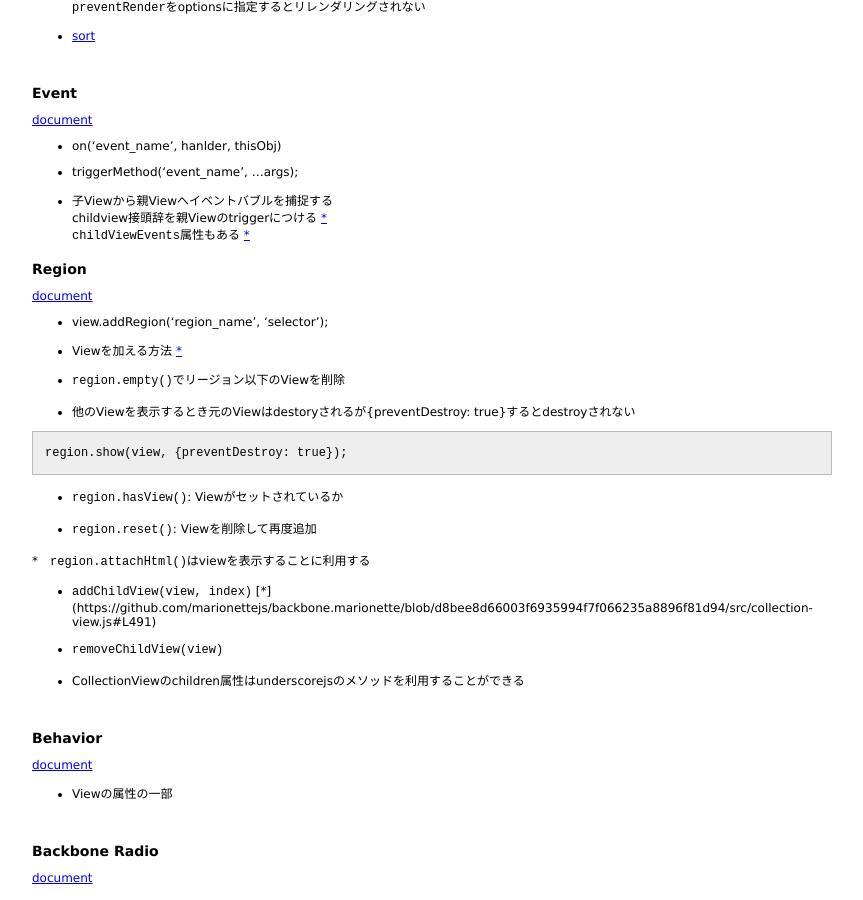
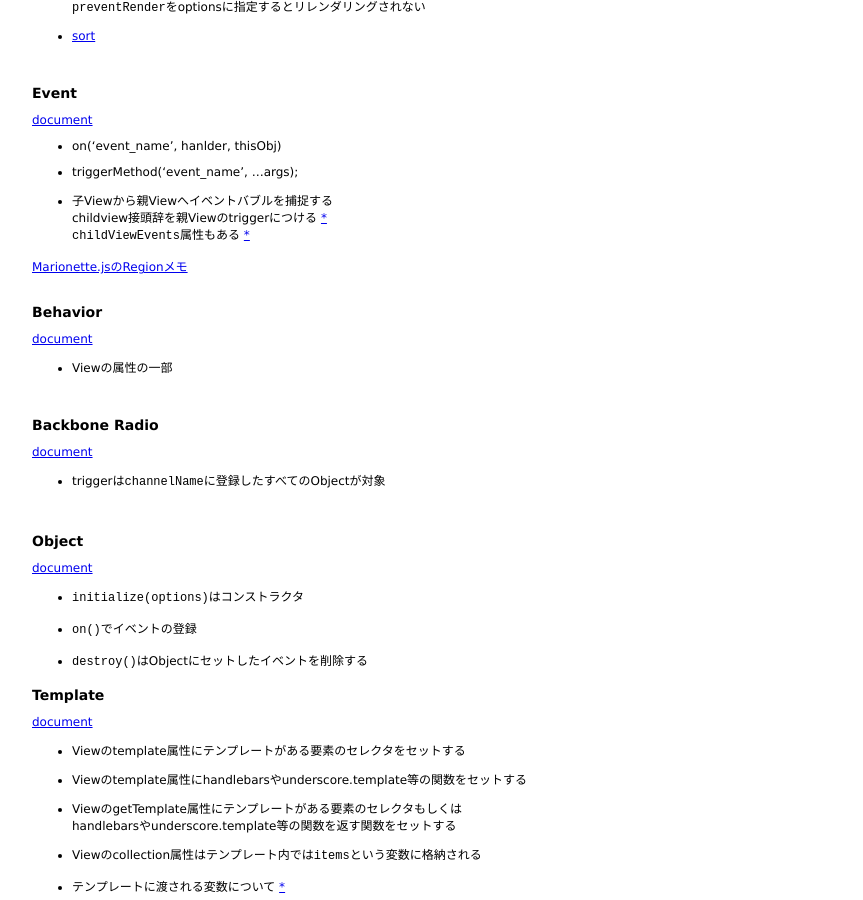
Before and after one commit to 38elements/38elements.github.com, a Jekyll site: the page built from _posts/2016-09-11-backbone_marionette.md, in a window 1280 px wide and 900 px high, scrolled down 1453 px. Shown: the whole window, without its empty margins (208-1071 px from the left). Built offline with Jekyll 4.4.1, drawn with Linux system fonts in a browser that asks for light colours.

Commit message:
Update 2016-09-11-backbone_marionette.md

````diff
--- a/_posts/2016-09-11-backbone_marionette.md
+++ b/_posts/2016-09-11-backbone_marionette.md
@@ -108,34 +108,7 @@ childview接頭辞を親Viewのtriggerにつける [\*](http://marionettejs.com/
 `childViewEvents`属性もある [\*](http://marionettejs.com/docs/master/events.html#explicit-event-listeners)
 <br>
 
-### Region
-[document](http://marionettejs.com/docs/master/marionette.region.html)
-
-* view.addRegion('region_name', 'selector');
-
-* Viewを加える方法 [\*](http://marionettejs.com/docs/master/marionette.region.html#showing-a-view)
-
-* `region.empty()`でリージョン以下のViewを削除
-
-* 他のViewを表示するとき元のViewはdestoryされるが{preventDestroy: true}するとdestroyされない
-
-```
-region.show(view, {preventDestroy: true});
-```
-
-* `region.hasView()`: Viewがセットされているか
-
-* `region.reset()`: Viewを削除して再度追加
-
-*　`region.attachHtml()`はviewを表示することに利用する
-
-* `addChildView(view, index)` [*\](https://github.com/marionettejs/backbone.marionette/blob/d8bee8d66003f6935994f7f066235a8896f81d94/src/collection-view.js#L491)
-
-* `removeChildView(view)`
-
-* CollectionViewのchildren属性はunderscorejsのメソッドを利用することができる
-
-
+[Marionette.jsのRegionメモ](/2016/10/10/marionettejs-region.html)
 <br>
 
 ### Behavior
````
